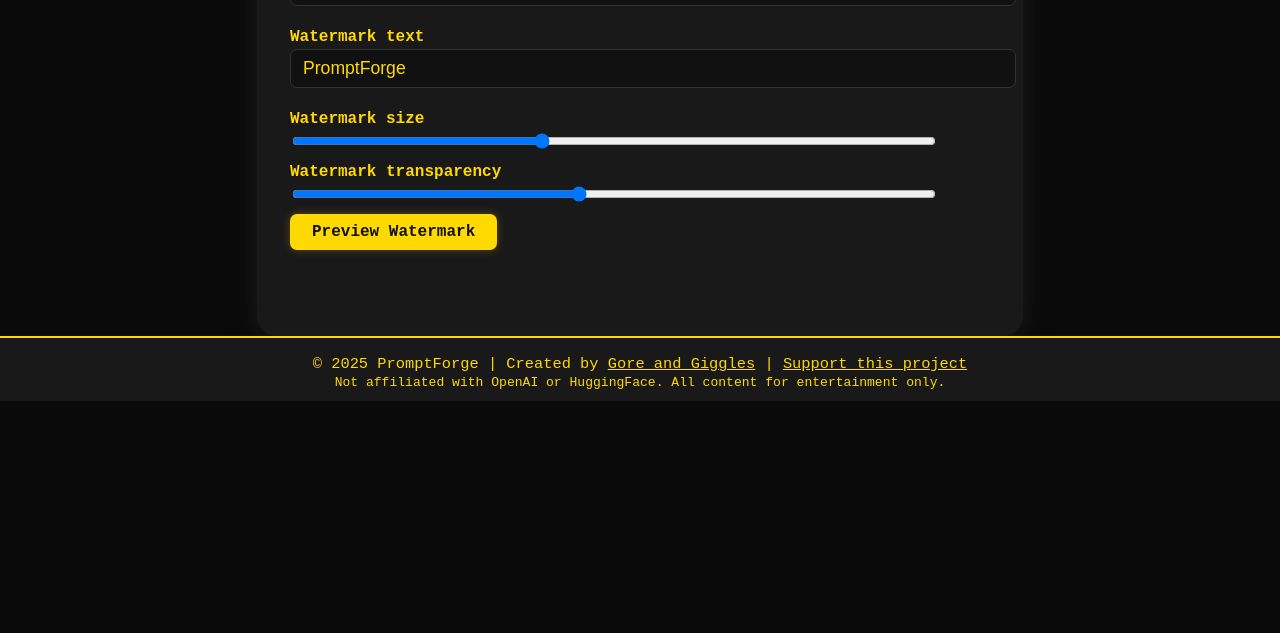
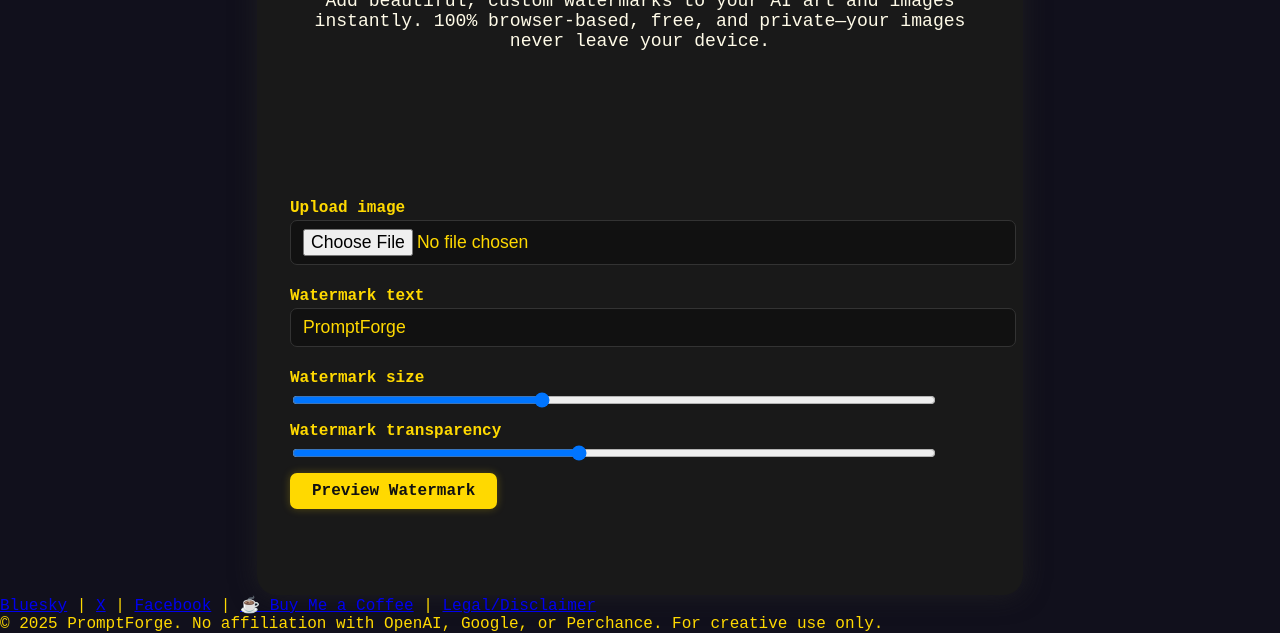
Before and after one commit to tysonsawchuk/promptforge-online, a plain HTML site: page pages/watermark.html in a window 1280 px wide. Shown: the part 215-848 px from the top of the page. Before the commit the page ends 800 px from the top, so only its background shows below. Drawn offline with Linux system fonts and the light colour scheme.

Commit message:
Update watermark.html

```diff
--- a/pages/watermark.html
+++ b/pages/watermark.html
@@ -2,13 +2,22 @@
 <html lang="en">
 <head>
   <meta charset="UTF-8" />
-  <title>PromptForge Watermark Tool</title>
+  <title>Watermark Tool | PromptForge</title>
   <meta name="viewport" content="width=device-width, initial-scale=1.0" />
+  <meta name="description" content="Add stylish watermarks to your AI art and images, instantly and for free. 100% browser-based, no tracking, no uploads needed.">
+  <link rel="icon" href="/favicon.svg" type="image/svg+xml" />
+  <link rel="apple-touch-icon" href="/favicon-512.png" />
+  <link rel="manifest" href="/manifest.json" />
+  <!-- AdSense -->
+  <script async src="https://pagead2.googlesyndication.com/pagead/js/adsbygoogle.js?client=ca-pub-4963053724895140" crossorigin="anonymous"></script>
   <style>
-    body { background: #0a0a0a; color: #ffd900; font-family: 'Share Tech Mono', monospace; margin: 0; padding: 0; }
-    main { max-width: 700px; margin: 44px auto 0 auto; background: #191919; border-radius: 20px; box-shadow: 0 0 26px #222c; padding: 33px 33px 44px 33px; }
-    .watermark-box label { display: block; margin: 9px 0 3px 0; font-weight: bold; color: #ffd900; }
-    .watermark-box input[type="text"], .watermark-box input[type="file"] { width: 100%; padding: 8px 12px; margin-bottom: 13px; font-size: 1.1em; background: #111; color: #ffd900; border: 1.3px solid #333; border-radius: 7px; }
+    body { background: #11101c; color: #ffd900; font-family: 'Share Tech Mono', monospace; margin: 0; padding: 0;}
+    main { max-width: 700px; margin: 44px auto 0 auto; background: #191919; border-radius: 20px; box-shadow: 0 0 26px #222c; padding: 33px 33px 44px 33px;}
+    .hero-title { font-size: 2.05em; margin: 16px 0 7px 0; color: #ffd900; font-family: inherit; text-align:center;}
+    .hero-desc { text-align: center; color: #fffbe8; margin-bottom: 22px; font-size: 1.13em;}
+    .adsense-block { margin: 26px auto 22px auto; min-height: 80px; max-width: 700px;}
+    .watermark-box label { display: block; margin: 9px 0 3px 0; font-weight: bold; color: #ffd900;}
+    .watermark-box input[type="text"], .watermark-box input[type="file"] { width: 100%; padding: 8px 12px; margin-bottom: 13px; font-size: 1.1em; background: #111; color: #ffd900; border: 1.3px solid #333; border-radius: 7px;}
     .watermark-preview { display: block; margin: 15px auto 13px auto; background: #222; border-radius: 13px; padding: 9px; max-width: 96%; }
     .output-area { margin-top: 18px; color: #eee; min-height: 24px; font-size: 1em;}
     button {
@@ -16,14 +25,14 @@
       font-size: 1em; font-family: inherit; font-weight: bold; cursor: pointer; transition: background .16s;
       box-shadow: 0 0 8px #ffd90044; margin-right: 9px;
     }
-    button:hover { background: #ffe43c; color: #333;}
+    button:hover { background: #ff2bbf; color: #fff;}
     .download-link { color: #ffd900; text-decoration: underline; margin-left: 8px; font-size: 1.03em;}
+    @media (max-width: 750px) {main {padding:19px 2vw 30px 2vw;}}
   </style>
 </head>
 <body>
-  <!-- NAV BAR -->
   <nav style="background:#191919; border-bottom:2px solid #ffd900; padding:14px 0; text-align:center; letter-spacing:1.5px; font-family:'Share Tech Mono',monospace;">
-    <a href="index.html" style="color:#ffd900; text-decoration:none; margin:0 28px; font-size:1.15em; font-weight:bold;">Home</a>
+    <a href="home.html" style="color:#ffd900; text-decoration:none; margin:0 28px; font-size:1.15em; font-weight:bold;">Home</a>
     <a href="generator.html" style="color:#ffd900; text-decoration:none; margin:0 28px;">Monster Prompt</a>
     <a href="characterforge.html" style="color:#ffd900; text-decoration:none; margin:0 28px;">CharacterForge</a>
     <a href="watermark.html" style="color:#ffd900; text-decoration:none; margin:0 28px;">Watermark</a>
@@ -33,8 +42,21 @@
     <a href="https://www.facebook.com/groups/393971833395749" target="_blank" style="color:#ffd900; margin:0 18px;">Facebook</a>
     <a href="https://www.buymeacoffee.com/tysonsawchuk" target="_blank" style="color:#ffd900; margin:0 18px;">☕ Support</a>
   </nav>
-
   <main>
+    <div class="hero-title">Watermark Tool</div>
+    <div class="hero-desc">Add beautiful, custom watermarks to your AI art and images instantly. 100% browser-based, free, and private—your images never leave your device.</div>
+    <!-- Ad block under hero -->
+    <div class="adsense-block">
+      <ins class="adsbygoogle"
+           style="display:block; margin: 0 auto; min-height: 100px; max-width: 700px;"
+           data-ad-client="ca-pub-4963053724895140"
+           data-ad-slot="7710472236"
+           data-ad-format="auto"
+           data-full-width-responsive="true"></ins>
+      <script>
+           (adsbygoogle = window.adsbygoogle || []).push({});
+      </script>
+    </div>
     <div class="watermark-box" id="wmBox">
       <label for="imgInput">Upload image</label>
       <input type="file" id="imgInput" accept="image/*">
@@ -52,12 +74,15 @@
       <div class="output-area" id="outputArea"></div>
     </div>
   </main>
-
-  <!-- FOOTER -->
-  <footer style="background:#191919; border-top:2px solid #ffd900; color:#ffd900; text-align:center; font-size:.96em; padding:17px 0 10px 0; font-family:'Share Tech Mono',monospace;">
-    &copy; 2025 PromptForge | Created by <a href="https://bsky.app/profile/goreandgiggles.bsky.social" target="_blank" style="color:#ffd900; text-decoration:underline;">Gore and Giggles</a> | <a href="https://www.buymeacoffee.com/tysonsawchuk" target="_blank" style="color:#ffd900;">Support this project</a>
-    <br>
-    <span style="font-size:0.85em;">Not affiliated with OpenAI or HuggingFace. All content for entertainment only.</span>
+  <footer>
+    <div class="footer-links">
+      <a href="https://bsky.app/profile/goreandgiggles.bsky.social" target="_blank">Bluesky</a> |
+      <a href="https://x.com/GoreandGiggles" target="_blank">X</a> |
+      <a href="https://www.facebook.com/groups/393971833395749" target="_blank">Facebook</a> |
+      <a href="https://www.buymeacoffee.com/tysonsawchuk" target="_blank">☕ Buy Me a Coffee</a> |
+      <a href="legal.html" target="_blank">Legal/Disclaimer</a>
+    </div>
+    &copy; 2025 PromptForge. No affiliation with OpenAI, Google, or Perchance. For creative use only.
   </footer>
   <script>
     let img = null;
@@ -100,7 +125,6 @@
       ctx.textBaseline = "bottom";
       ctx.shadowColor = "#222";
       ctx.shadowBlur = 6;
-      // Bottom right, with 14px margin
       ctx.fillText(wmText.value, canvas.width - 14, canvas.height - 14);
       ctx.globalAlpha = 1.0;
       downloadBtn.style.display = 'inline-block';
```
